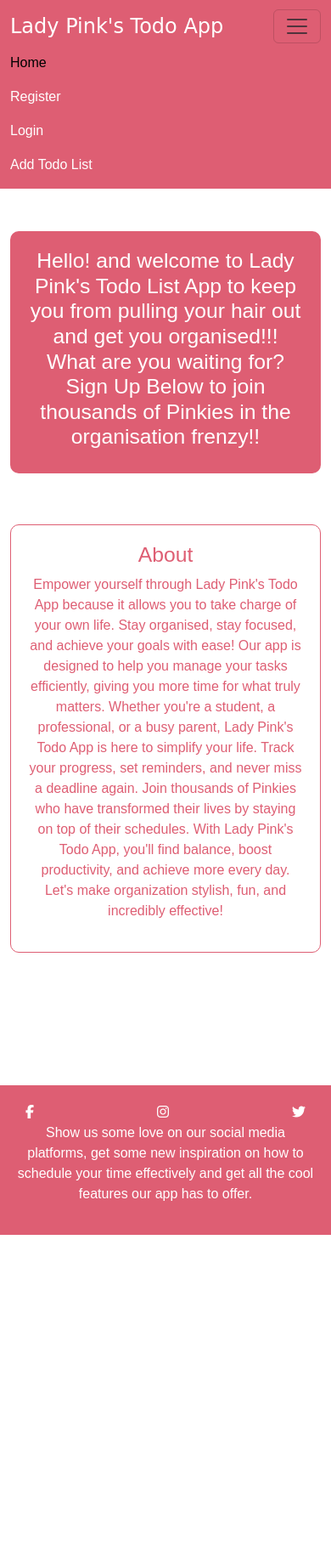
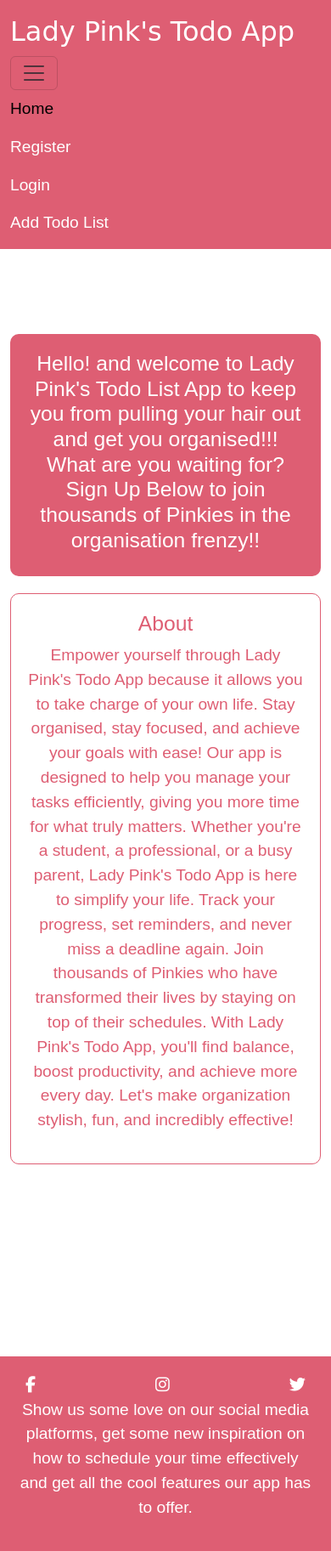
Before and after one commit to orechelsea/Lady-Pink-s-Todo-App2, a Django app: page / in a window 390 px wide, after a click that opens the changed part. Shown: the whole page at 85% size. Before the commit the page ends 1453 px from the top, so only its background shows below. Run offline with Django 4.2, Linux system fonts and the light colour scheme; some libraries are stand-ins or nearby versions.

Commit message:
"tried using media query to fix 1440px since it looks too small"

```diff
--- a/ladypink/settings.py
+++ b/ladypink/settings.py
@@ -28,7 +28,7 @@ TEMPLATES_DIR = os.path.join(BASE_DIR, 'templates')
 SECRET_KEY = os.environ.get("SECRET_KEY")
 
 # SECURITY WARNING: don't run with debug turned on in production!
-DEBUG = True
+DEBUG = False
 
 ALLOWED_HOSTS = [
     '8000-orechelsea-ladypinkstod-qaxgaxoh0xs.ws.codeinstitute-ide.net',
--- a/static/css/style.css
+++ b/static/css/style.css
@@ -80,3 +80,24 @@ footer {
     position: relative;
     top: 90px
 }
+
+/* Media Queries for max-width 1440px */
+@media (max-width: 1440px) {
+    .navbar-brand {
+        font-size: 2rem;
+    }
+
+    .nav-link {
+        font-size: 1.2rem;
+    }
+
+    .greeting, .about {
+        font-size: 1.2rem;
+        top: 100px;
+    }
+
+    footer {
+        top: 300px;
+        font-size: 1.2rem;
+    }
+}
--- a/templates/account/signup.html
+++ b/templates/account/signup.html
@@ -5,6 +5,7 @@
 {% block head_title %}{% trans "Signup" %}{% endblock head_title %}
 
 {% block content %}
+<div class="signup-container">
   <h1>{% trans "Sign Up" %}</h1>
 
   <p>{% blocktrans %}Already have an account? Then please <a href="{{ login_url }}">sign in</a>.{% endblocktrans %}</p>
@@ -17,5 +18,7 @@
       {% endif %}
       <button type="submit">{% trans "Sign Up" %} &raquo;</button>
   </form>
+</div>
+
 
 {% endblock content %}
```
Also changed, not shown: 1 other file. Lines whose indentation alone changed are shown as unchanged.
